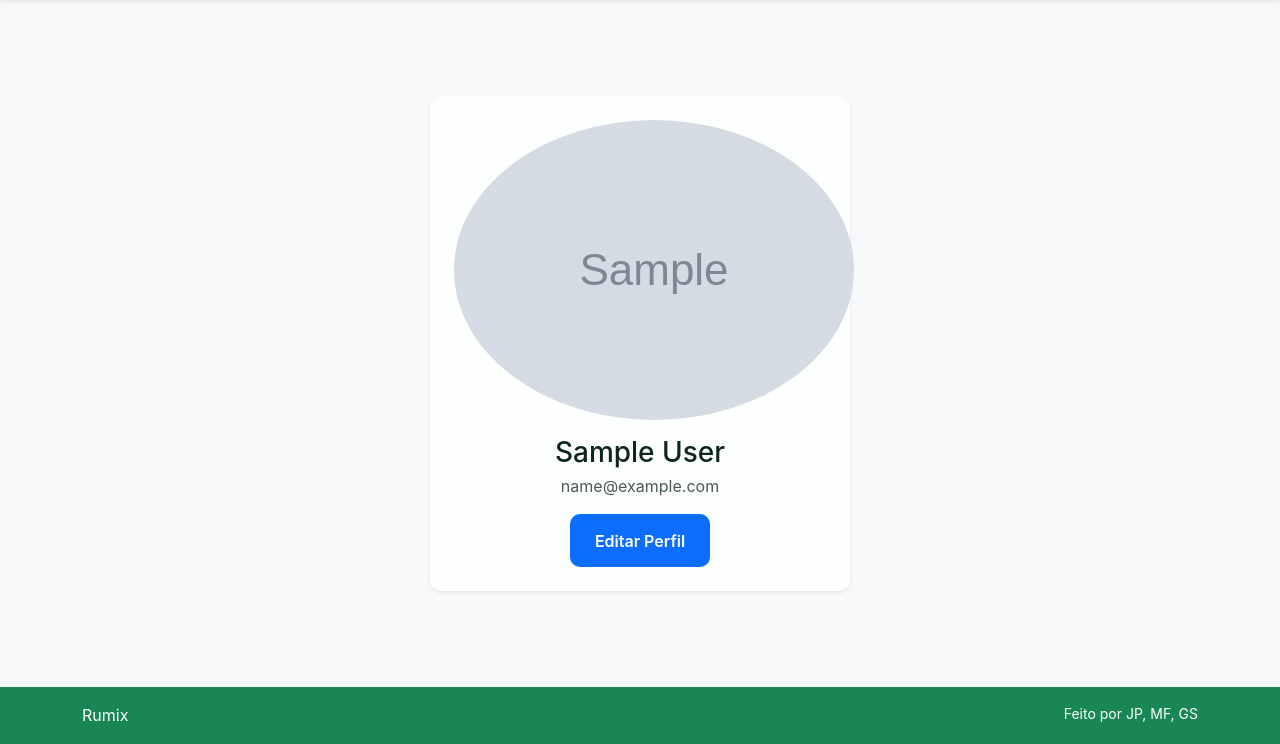
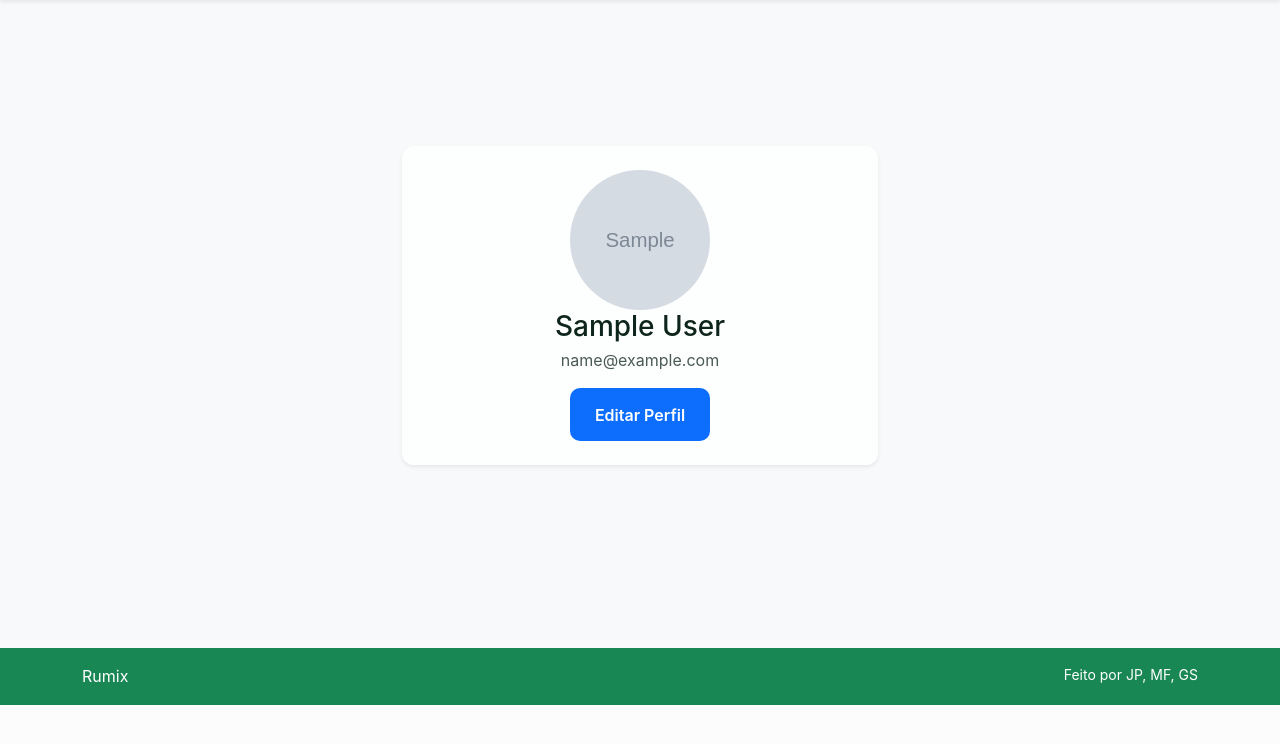
Before and after one commit to MatheusFabSouza/Rumix, a Django app: page /perfil/ in a window 1280 px wide. Shown: the part 95-839 px from the top of the page. After the commit the page ends 800 px from the top, so only its background shows below. Run offline with Django 5.2, Linux system fonts and the light colour scheme; a user stored in the database is signed in; tables that the repository leaves empty hold one stand-in row (values such as "Sample post"); grey boxes marked "Sample" are stand-in pictures; some libraries are stand-ins or nearby versions.

Commit message:
corrigindo erros bestas

```diff
--- a/rumix/static/css/style.css
+++ b/rumix/static/css/style.css
@@ -61,9 +61,20 @@ body {
     justify-content: center;
 }
 
+.card:not(.perfil-card) img {
+    width: 100%;
+    height: 250px;
+    object-fit: cover;
+    border-radius: 10px;
+}
+
+.card {
+    max-width: 350px;
+}
+
 .perfil-card {
     width: 100%;
-    max-width: 420px;
+    max-width: none !important;
     background-color: var(--bg-card);
     padding: 30px;
     border-radius: 12px;
@@ -72,14 +83,8 @@ body {
     margin: 0 auto;
 }
 
-
 body.dark .perfil-card {
     box-shadow: 0 4px 12px rgba(0,0,0,0.35);
-}
-
-.card img.rounded-circle {
-    display: block;
-    margin: 0 auto !important;
 }
 
 .perfil-nome {
@@ -90,6 +95,17 @@ body.dark .perfil-card {
 .perfil-email {
     margin-bottom: 20px;
     color: var(--text-light);
+}
+
+.perfil-img {
+    width: 140px !important;
+    height: 140px !important;
+    max-width: 140px !important;
+    max-height: 140px !important;
+    object-fit: cover !important;
+    border-radius: 50% !important;
+    display: block !important;
+    margin: 0 auto !important;
 }
 
 .btn-editar-perfil {
@@ -168,7 +184,7 @@ body.dark .perfil-card {
 /* Modo claro */
 body:not(.dark) .btn-entrar,
 body:not(.dark) .btn-rumix {
-  background-color: #0d6efd; /* azul */
+  background-color: #0d6efd;
   color: #fff;
   border: none;
 }
@@ -178,7 +194,7 @@ body:not(.dark) .btn-rumix:hover {
 }
 
 body:not(.dark) .btn-criar {
-  background-color: #198754; /* verde */
+  background-color: #198754;
   color: #fff;
   border: none;
 }
--- a/rumix/templates/rumix/perfil.html
+++ b/rumix/templates/rumix/perfil.html
@@ -2,14 +2,14 @@
 {% load static %}
 {% block title %}Meu Perfil{% endblock %}
 {% block content %}
-<div class="container py-5" style="max-width: 500px;">
+<div class="container py-5 perfil-container">
     <!-- CARD -->
     <div class="perfil-card shadow-sm p-4 text-center">
         <!-- FOTO DE PERFIL -->
         {% if user.foto_perfil %}
-            <img src="{{ user.foto_perfil.url }}" class="rounded-circle mb-3 perfil-img">
+            <img src="{{ user.foto_perfil.url }}" class="rounded-circle mb-3 perfil-img img-fluid">
         {% else %}
-            <img src="{% static 'img/default_user.png' %}" class="rounded-circle mb-3 perfil-img">
+            <img src="{% static 'img/default_user.png' %}" class="rounded-circle mb-3 perfil-img img-fluid">
         {% endif %}
         <!-- NOME -->
         <h3 class="mb-1 perfil-nome">{{ user.first_name }} {{ user.last_name }}</h3>
```
Also changed, not shown: usuarios/templates/usuarios/perfil.html (+0 -9 lines).
